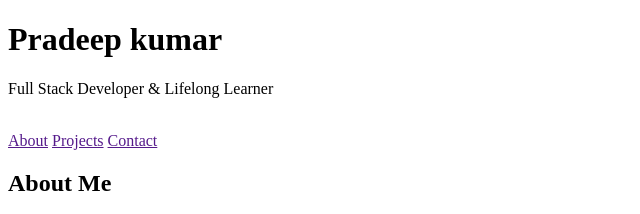
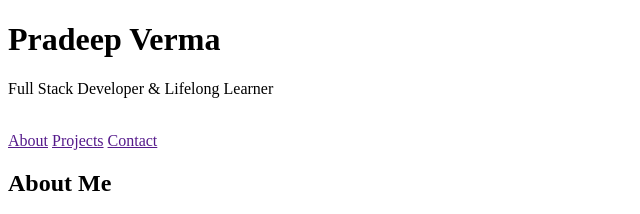
Before and after one commit to Pradeep032p/first-project, a plain HTML site: page Portfollio.html in a window 1280 px wide. Shown: the top 214 px of the page, 0-640 px from the left. Drawn offline with Linux system fonts and the light colour scheme.

Commit message:
change in name

```diff
--- a/Portfollio.html
+++ b/Portfollio.html
@@ -8,7 +8,7 @@
 </head>
 
 <body>
-    <h1>Pradeep kumar</h1>
+    <h1>Pradeep Verma</h1>
     <header>
         <div>
             <p>Full Stack Developer & Lifelong Learner</p>
```
